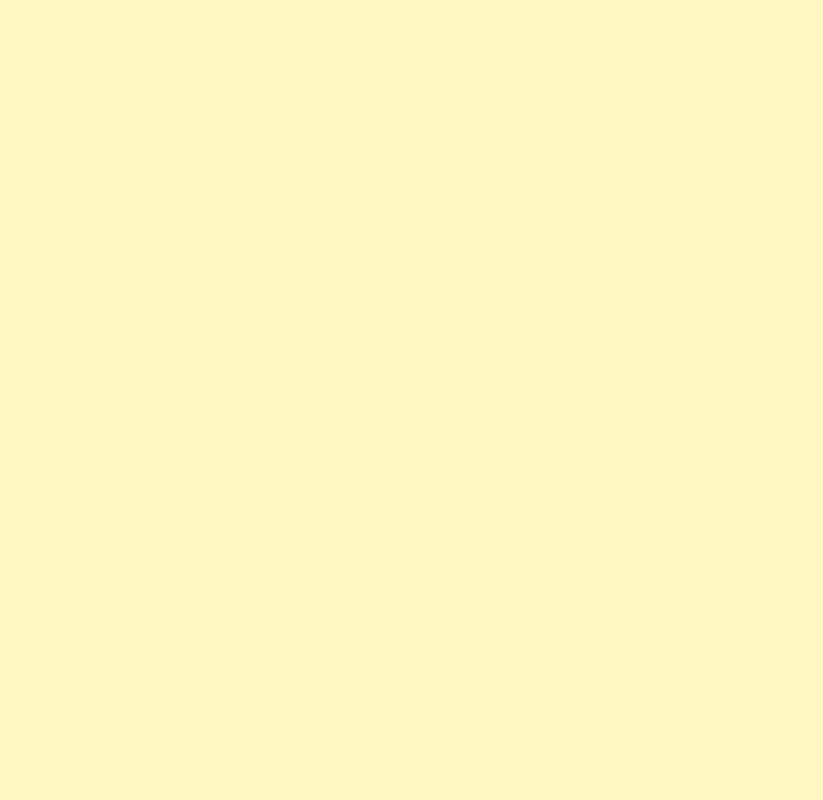
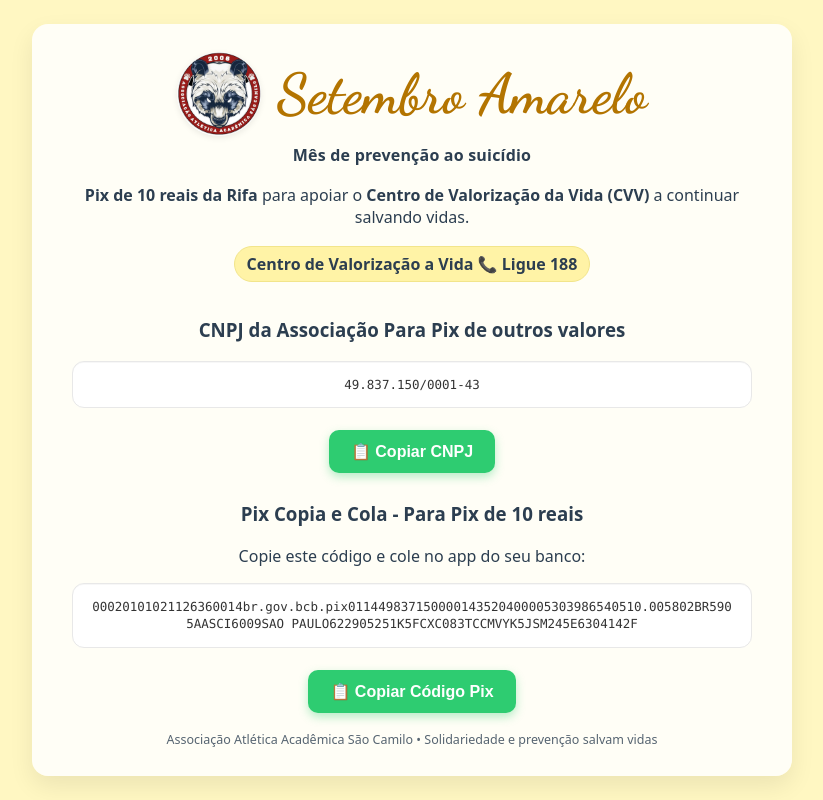
Before and after one commit to svaleriacastro/pix-copiaecola_atletica, a plain HTML site: page index.html in a window 1280 px wide. Shown: the whole page, without its empty margins (228-1051 px from the left). Drawn offline with Linux system fonts and the light colour scheme.

Commit message:
Update index.html

```diff
--- a/index.html
+++ b/index.html
@@ -93,4 +93,93 @@
     }
     .btn{
       margin-top:10px;
-      pa
+      padding:12px 22px;
+      font-size:16px;
+      font-weight:700;
+      background: var(--verde-botao);
+      color:#fff;
+      border:none;
+      border-radius:10px;
+      cursor:pointer;
+      box-shadow: 0 4px 10px rgba(46, 204, 113, .35);
+      transition: transform .05s ease, background .2s ease;
+    }
+    .btn:hover{ background: var(--verde-botao-h); }
+    .btn:active{ transform: translateY(1px); }
+    .rodape{
+      margin-top:18px;
+      font-size:12.5px;
+      opacity:.8;
+    }
+  </style>
+</head>
+<body>
+  <main class="card" role="main">
+    <div class="topo">
+      <!-- Suba sua imagem ao repositório com o nome logo_atletica.png -->
+      <img class="logo" src="Logo_Atletica.png" alt="Logo da Atlética São Camilo" />
+      <h1>Setembro Amarelo</h1>
+    </div>
+
+    <div class="sub">Mês de prevenção ao suicídio</div>
+
+    <p class="mensagem">
+      <strong>Pix de 10 reais da Rifa</strong> para apoiar o <strong>Centro de Valorização da Vida (CVV)</strong> a continuar salvando vidas.
+    </p>
+
+    <div class="ligue">Centro de Valorização a Vida 📞 Ligue <strong>188</strong></div>
+
+    <!-- NOVA SEÇÃO CNPJ -->
+    <h3>CNPJ da Associação Para Pix de outros valores</h3>
+    <div id="cnpjBox" class="pix-box">
+      49.837.150/0001-43
+    </div>
+    <button class="btn" onclick="copyCNPJ()">📋 Copiar CNPJ</button>
+
+    <!-- SEÇÃO PIX -->
+    <h3 style="margin-top:28px;">Pix Copia e Cola - Para Pix de 10 reais</h3>
+    <p>Copie este código e cole no app do seu banco:</p>
+    <div id="pixCode" class="pix-box" aria-label="Código Pix Copia e Cola">
+00020101021126360014br.gov.bcb.pix011449837150000143520400005303986540510.005802BR5905AASCI6009SAO PAULO622905251K5FCXC083TCCMVYK5JSM245E6304142F
+    </div>
+    <button class="btn" onclick="copyPix()">📋 Copiar Código Pix</button>
+
+    <div class="rodape">
+      Associação Atlética Acadêmica São Camilo • Solidariedade e prevenção salvam vidas
+    </div>
+  </main>
+
+  <script>
+    function copyPix(){
+      const code = document.getElementById("pixCode").innerText.trim();
+      navigator.clipboard.writeText(code).then(()=>{
+        alert("✅ Código Pix copiado! Cole no seu app do banco em Pix Copia e Cola.");
+      }).catch(()=>{
+        // fallback simples
+        const range = document.createRange();
+        range.selectNode(document.getElementById("pixCode"));
+        const sel = window.getSelection();
+        sel.removeAllRanges(); sel.addRange(range);
+        document.execCommand("copy");
+        sel.removeAllRanges();
+        alert("✅ Código Pix copiado! Cole no seu app do banco em Pix Copia e Cola.");
+      });
+    }
+
+    function copyCNPJ(){
+      const cnpj = document.getElementById("cnpjBox").innerText.trim();
+      navigator.clipboard.writeText(cnpj).then(()=>{
+        alert("✅ CNPJ copiado!");
+      }).catch(()=>{
+        const range = document.createRange();
+        range.selectNode(document.getElementById("cnpjBox"));
+        const sel = window.getSelection();
+        sel.removeAllRanges(); sel.addRange(range);
+        document.execCommand("copy");
+        sel.removeAllRanges();
+        alert("✅ CNPJ copiado!");
+      });
+    }
+  </script>
+</body>
+</html>
```
